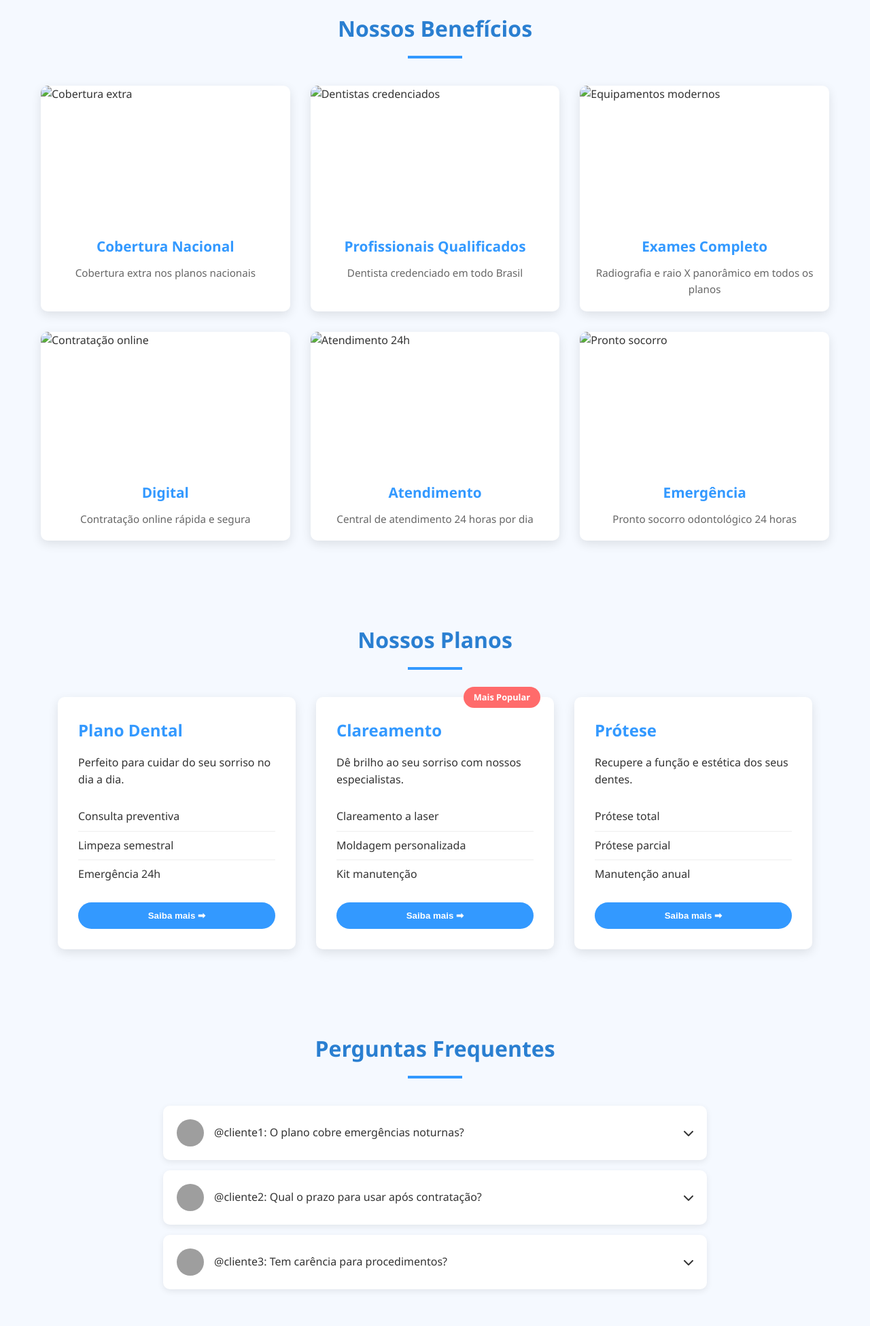
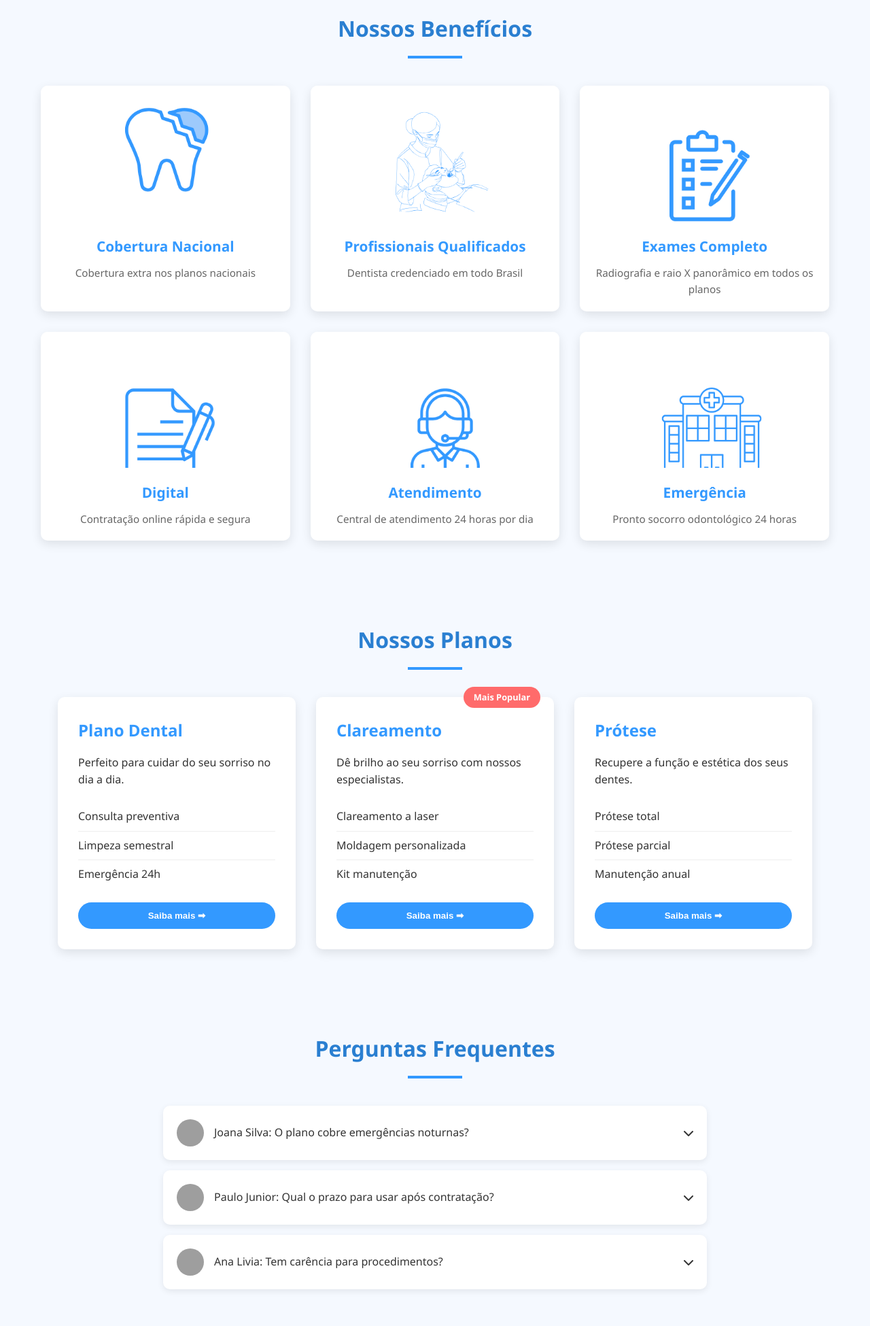
Before and after one commit to wesleyorrr/LandingPage_Dentista, a plain HTML site: page index.html in a window 1280 px wide. Shown: the part 820-2770 px from the top of the page at 68% size. Drawn offline with Linux system fonts and the light colour scheme; grey boxes are pictures that could not be loaded.

Commit message:
incersao de imagens e modificacao no index

```diff
--- a/index.html
+++ b/index.html
@@ -53,7 +53,7 @@
     <div class="benefits-grid">
       <div class="benefit-card">
         <div class="benefit-image">
-          <img src="assets/img/cobertura.jpg" alt="Cobertura extra">
+          <img src="assets/img/4.png" alt="Cobertura extra">
         </div>
         <div class="benefit-content">
           <h3>Cobertura Nacional</h3>
@@ -63,7 +63,7 @@
 
       <div class="benefit-card">
         <div class="benefit-image">
-          <img src="assets/img/dentistas.jpg" alt="Dentistas credenciados">
+          <img src="assets/img/5.png" alt="Dentistas credenciados">
         </div>
         <div class="benefit-content">
           <h3>Profissionais Qualificados</h3>
@@ -73,7 +73,7 @@
 
       <div class="benefit-card">
         <div class="benefit-image">
-          <img src="assets/img/radiografia.jpg" alt="Equipamentos modernos">
+          <img src="assets/img/6.png" alt="Equipamentos modernos">
         </div>
         <div class="benefit-content">
           <h3>Exames Completo</h3>
@@ -83,7 +83,7 @@
 
       <div class="benefit-card">
         <div class="benefit-image">
-          <img src="assets/img/online.jpg" alt="Contratação online">
+          <img src="assets/img/7.png" alt="Contratação online">
         </div>
         <div class="benefit-content">
           <h3>Digital</h3>
@@ -93,7 +93,7 @@
 
       <div class="benefit-card">
         <div class="benefit-image">
-          <img src="assets/img/atendimento.jpg" alt="Atendimento 24h">
+          <img src="assets/img/8.png" alt="Atendimento 24h">
         </div>
         <div class="benefit-content">
           <h3>Atendimento</h3>
@@ -103,7 +103,7 @@
 
       <div class="benefit-card">
         <div class="benefit-image">
-          <img src="assets/img/emergencia.jpg" alt="Pronto socorro">
+          <img src="assets/img/9.png" alt="Pronto socorro">
         </div>
         <div class="benefit-content">
           <h3>Emergência</h3>
@@ -156,7 +156,7 @@
       <div class="faq-item">
         <div class="faq-question">
           <img src="https://randomuser.me/api/portraits/women/43.jpg" alt="Cliente">
-          <span>@cliente1: O plano cobre emergências noturnas?</span>
+          <span>Joana Silva: O plano cobre emergências noturnas?</span>
           <i class="fas fa-chevron-down"></i>
         </div>
         <div class="faq-answer">
@@ -167,7 +167,7 @@
       <div class="faq-item">
         <div class="faq-question">
           <img src="https://randomuser.me/api/portraits/men/32.jpg" alt="Cliente">
-          <span>@cliente2: Qual o prazo para usar após contratação?</span>
+          <span>Paulo Junior: Qual o prazo para usar após contratação?</span>
           <i class="fas fa-chevron-down"></i>
         </div>
         <div class="faq-answer">
@@ -178,7 +178,7 @@
       <div class="faq-item">
         <div class="faq-question">
           <img src="https://randomuser.me/api/portraits/women/65.jpg" alt="Cliente">
-          <span>@cliente3: Tem carência para procedimentos?</span>
+          <span>Ana Livia: Tem carência para procedimentos?</span>
           <i class="fas fa-chevron-down"></i>
         </div>
         <div class="faq-answer">
@@ -205,13 +205,13 @@
     <h2 class="section-title">Contatos</h2>
     <div class="contact-container">
       <div class="social-media">
-        <a href="#" class="social-link facebook">
+        <a href="www.facebook.com.br" class="social-link facebook">
           <i class="fab fa-facebook-f"></i> Facebook
         </a>
-        <a href="#" class="social-link instagram">
+        <a href="www.instagram.com.br" class="social-link instagram">
           <i class="fab fa-instagram"></i> Instagram
         </a>
-        <a href="#" class="social-link whatsapp">
+        <a href="https://web.whatsapp.com/" class="social-link whatsapp">
           <i class="fab fa-whatsapp"></i> WhatsApp
         </a>
       </div>
@@ -219,7 +219,7 @@
       <div class="contact-info">
         <div class="address">
           <h3><i class="fas fa-map-marker-alt"></i> Endereço</h3>
-          <p>Rua Exemplo, 123 - Centro, Curvelo - MG</p>
+          <p>Av Integração, 120 - Centro, Curvelo - MG</p>
         </div>
 
         <div class="map-container">
```
Also changed, not shown: assets/img/10.png (added), assets/img/4.png (added), assets/img/5.png (added), assets/img/6.png (added), assets/img/7.png (added), assets/img/8.png (added), assets/img/9.png (added).
